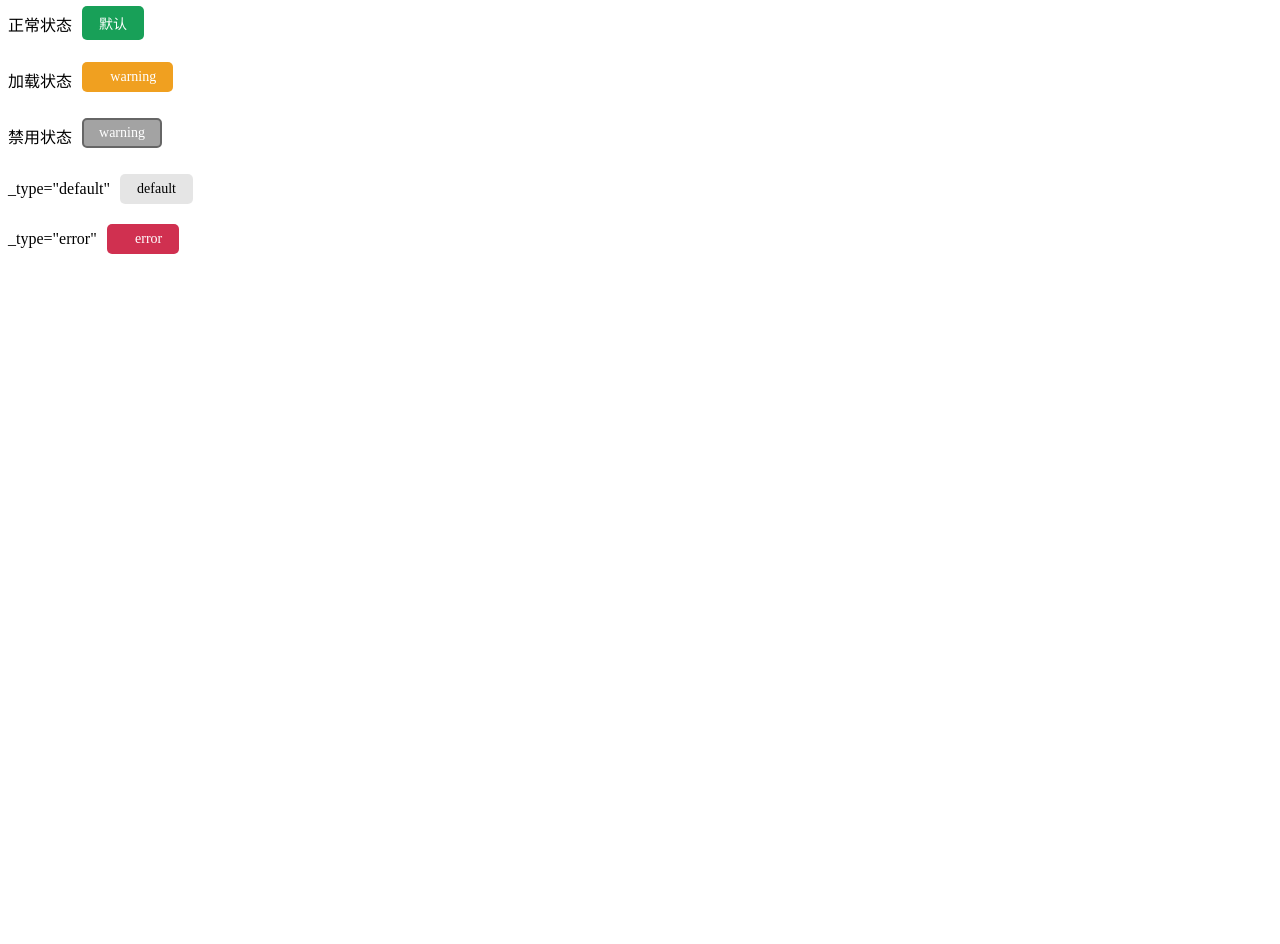
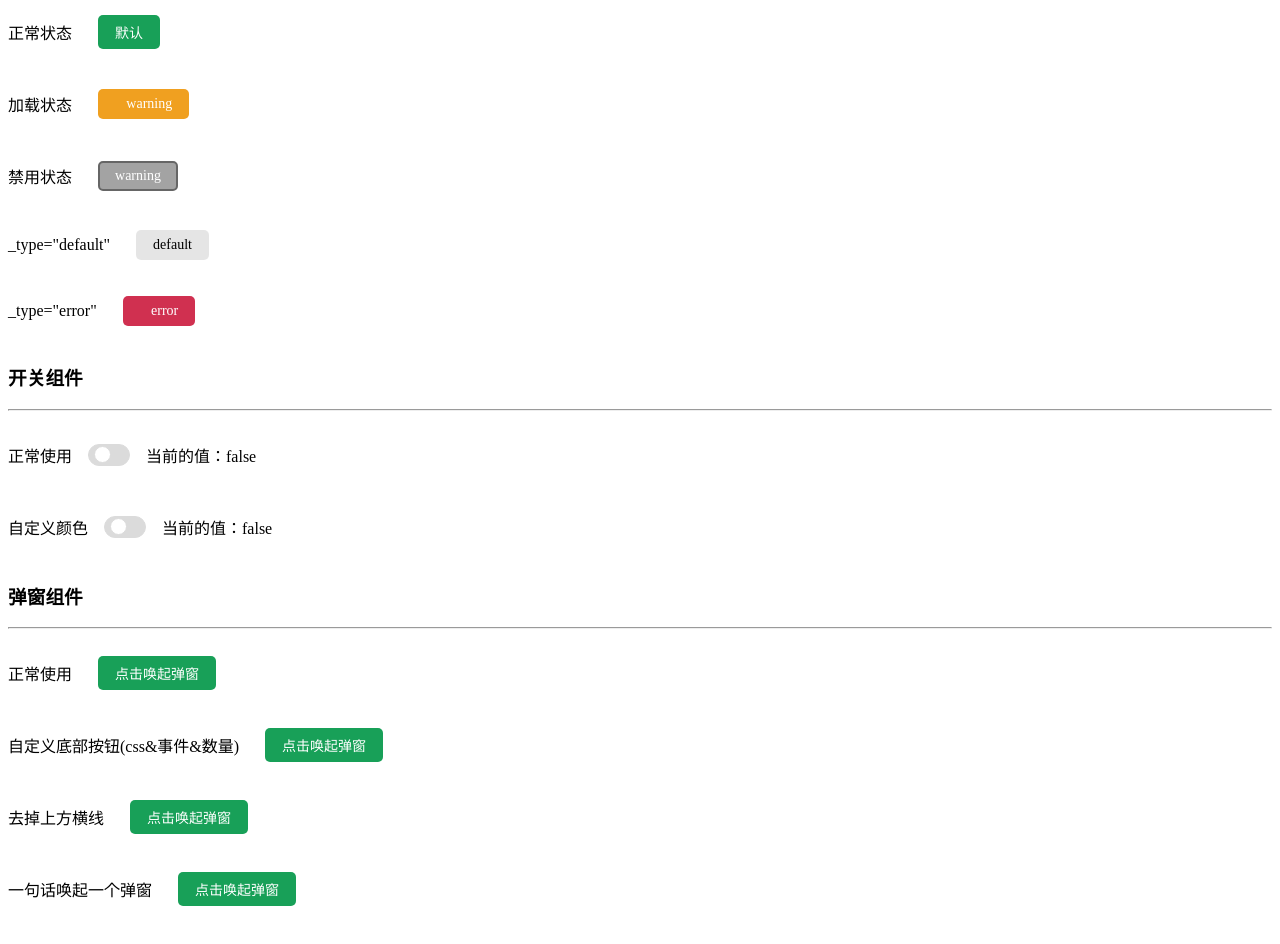
Before and after one commit to TianJiaqing/probably-ui, a Vue app: page /#/button in a window 1280 px wide. Shown: the part 140-1084 px from the top of the page. Built offline with nearby package versions, Linux system fonts and the light colour scheme; a web font is replaced by a local one; what @highlightjs/vue-plugin would draw is missing.

Commit message:
内容优化：switch组件逻辑优化

```diff
--- a/src/main.js
+++ b/src/main.js
@@ -32,6 +32,8 @@ let arr = [1, 2, 3]
 // window.__init = func.init
 window.__message = message
 window._DiaLog = DiaLog
+window._diaLog = DiaLog
+
 
 import router from './router/index'
 
--- a/src/package/data/index.js
+++ b/src/package/data/index.js
@@ -22,4 +22,9 @@ export default {
     dialog_title: '暂未充填弹窗标题',
     z: get_z,
     list,
+    emits_name: {
+        dialog: [
+            'click'
+        ]
+    }
 }
--- a/src/package/dialog/index.vue
+++ b/src/package/dialog/index.vue
@@ -1,46 +1,87 @@
 <template>
-  <div class="dialog" ref="dialog" :class="{ background: props._background }">
+  <div class="dialog" ref="dialog" :class="{ background: props._class }">
     <div>
-      <div class="line" v-if="props._line"></div>
+      <div class="line" :class="{ _line: props._line }"></div>
       <h2 v-if="props._title">{{ props._title }}</h2>
-      <div v-if="!props._text">
-        <slot></slot>
+      <div v-if="!props._text" >
+        <slot name="default"></slot>
       </div>
       <p v-else class="text">{{ props._text }}</p>
       <div class="btn">
-        <TButton @click="emitFn(false)" _type="default">取消</TButton>
-        <TButton @click="emitFn(true)">确认</TButton>
+        <TButton @click="emitFn(index)" :_type="item.type" v-for="(item, index) in props._button" :key="index">{{
+          item.title
+        }}
+        </TButton>
       </div>
     </div>
   </div>
 </template>
-
+<script>
+// 弹窗组件
+export default {
+  name: 'TDialog'
+}
+</script>
 <script setup>
 import { onMounted, ref } from "vue";
 import TButton from "../button/index.vue";
 import data from "../data/index";
 const props = defineProps({
+  //dialog左上方标题
   _title: {
     type: String,
     default: data.dialog_title,
   },
-  _background: {
+  //dialog展示文字
+  _text: {
+    type: String,
+    default: "",
+  },
+  //自定义组件class名称
+  _class: {
     type: Boolean,
     default: true,
   },
+  // 是否需要顶部横线
   _line: {
     type: Boolean,
     default: true,
   },
-  _text: {
-    type: String,
-    default: "",
+  // 底部按钮操作栏
+  _button: {
+    type: [Array],
+    default: () => [{
+      //按钮文字
+      title: '取消',
+      //按钮类型
+      type: "default",
+      //自定义按钮点击事件
+      custom_event: false,
+      // 点击按钮后，是否需要保持当前弹窗状态(未实现)
+      keep_dialog: false
+    }, {
+      title: '确定',
+      type: "primary",
+      custom_event: false,
+      keep_dialog: false
+    }],
   },
+
 });
 const dialog = ref(null);
 const emit = defineEmits(["_click"]);
-const emitFn = (boolean) => {
-  emit("_click", boolean);
+const emitFn = (index) => {
+  const info = props._button[index]
+  const { keep_dialog, custom_event } = info
+  if (custom_event instanceof Function) {
+    custom_event()
+  } else {
+    emit("_click", index);
+  }
+
+  if (!keep_dialog) {
+    // dialog.value.remove()
+  }
 };
 onMounted(() => {
   const z = data.z();
@@ -97,12 +138,16 @@ onMounted(() => {
     width: 100%;
     height: var(--x);
     margin: 0 auto;
-    background-color: var(--t-theme-color);
     border-radius: 8px 8px 0 0;
     position: absolute;
     top: calc(var(--x) * -1);
     left: 50%;
     transform: translateX(-50%);
+    background-color: #fff;
+  }
+
+  ._line {
+    background-color: var(--t-theme-color);
   }
 
   h2 {
--- a/src/package/switch/index.vue
+++ b/src/package/switch/index.vue
@@ -1,29 +1,30 @@
 <template>
-	<div class="switch" @click="_emit" :value="props.modelValue"
-		:class="{ right: props.modelValue,left:! props.modelValue  }" :style="{background:props._background}">
-		<div :style="{ background: props._color }"></div>
+	<div class="switch" @click="_emit" :value="props.modelValue" :class="{ right: status, left: !status }"
+		:style="{ background: props._background }">
+		<div></div>
 	</div>
 </template>
 
 <script>
+// 开关组件
 export default {
 	name: 'TSwitch'
 }
 </script>
 <script setup>
+import { ref } from 'vue';
+
 const props = defineProps({
 	modelValue: {
 		type: [Boolean],
 		default: false
 	},
+	// 开关背景色
 	_background: {
 		type: String,
 		default: ''
 	},
-	_color: {
-		type: String,
-		default: ''
-	},
+	// 开关大小（未实现）
 	_size: {
 		type: String,
 		default: 'medium'
@@ -35,8 +36,14 @@ const emit = defineEmits([
 	'_input', 'update:modelValue'
 ])
 let num = Boolean(props.modelValue)
+const status = ref(num % 2)
+// 更新开关状态
+const update_status = () => {
+	status.value = num % 2
+}
 const _emit = () => {
 	num++
+	update_status()
 	emit("update:modelValue", Boolean(num % 2));
 }
 </script>
--- a/src/pages/button.vue
+++ b/src/pages/button.vue
@@ -1,6 +1,6 @@
 <template>
     <div class="pages_button">
-        <h3>正常使用</h3>
+        <h3>按钮组件</h3>
         <hr>
         <div class="btn_div">
             <p>正常状态</p>
@@ -22,24 +22,121 @@
             <p>_type="error"</p>
             <T-button _type="error" :_loading="_loading">error</T-button>
         </div>
-
+        <h3>开关组件</h3>
+        <hr>
+        <div class="btn_div">
+            <p>正常使用</p>
+            <T-switch v-model="form.switch_demo_1" />
+            <p class="status">当前的值：{{ form.switch_demo_1 }}</p>
+        </div>
+        <div class="btn_div">
+            <p>自定义颜色</p>
+            <T-switch v-model="form.switch_demo_1" _background="#f00" />
+            <p class="status">当前的值：{{ form.switch_demo_2 }}</p>
+        </div>
+        <h3>弹窗组件</h3>
+        <hr>
+        <div class="btn_div">
+            <p>正常使用</p>
+            <T-button @click="form.dialog_demo_1 = true">点击唤起弹窗</T-button>
+            <T-dialog v-if="form.dialog_demo_1" @_click="form.dialog_demo_1 = false" />
+        </div>
+        <div class="btn_div">
+            <p>自定义底部按钮(css&事件&数量)</p>
+            <T-button @click="form.dialog_demo_2 = true">点击唤起弹窗</T-button>
+            <T-dialog v-if="form.dialog_demo_2" _title="您需要遵守xx用户协议" @_click="dialog_demo_2_fn"
+                :_button="dialog_demo_2_btn" />
+        </div>
+        <div class="btn_div">
+            <p>去掉上方横线</p>
+            <T-button @click="form.dialog_demo_3 = true">点击唤起弹窗</T-button>
+            <T-dialog v-if="form.dialog_demo_3" @_click="form.dialog_demo_3 = false" :_line="false">
+                <template #default>
+                    哎呀，我的线呢？
+                </template>
+            </T-dialog>
+        </div>
+        <div class="btn_div">
+            <p>一句话唤起一个弹窗</p>
+            <T-button @click="open_new_dialog">点击唤起弹窗</T-button>
+        </div>
     </div>
 </template>
 
 <script setup>
 import { ref } from 'vue'
 const _loading = ref(false);
+const _defaut = {
+    switch_demo_1: false,
+    switch_demo_2: false,
+
+
+    dialog_demo_1: false,
+    dialog_demo_2: false,
+    dialog_demo_3: false,
+    dialog_demo_4: false,
+
+
+}
+
+
+
+const form = ref(_defaut)
 
 setInterval(() => {
     _loading.value = !_loading.value;
 }, 5000);
 
+
+
+const dialog_demo_2_btn = [{
+    title: '考虑下',
+    type: 'warning',
+},
+{
+    title: '拒绝',
+    type: 'error',
+    custom_event: () => {
+        console.log(`使用了自定义事件`)
+    },
+    keep_dailog: true
+},
+{
+    title: '好吧',
+}
+]
+const dialog_demo_2_fn = (val) => {
+    console.log('dialog_demo_2_fn-->', val);
+    form.value.dialog_demo_2 = false
+}
+const open_new_dialog = () => {
+    const _dialog = window._diaLog
+    _dialog({
+        _title: "window._diaLog",
+        _text: "返回一个promise",
+        _button: dialog_demo_2_btn
+    }).then(res => {
+        console.log('点击了确定');
+    }).catch(err => {
+        console.log('点击了取消');
+    })
+}
 </script>
 
 <style lang='scss' scoped>
 .pages_button {
     >.btn_div {
         display: flex;
+        align-items: center;
+        padding: .5em 0;
+
+        p {
+            margin-right: 1em;
+        }
+
+        .status {
+            margin: 0 1em;
+        }
     }
 }
 </style>
```
